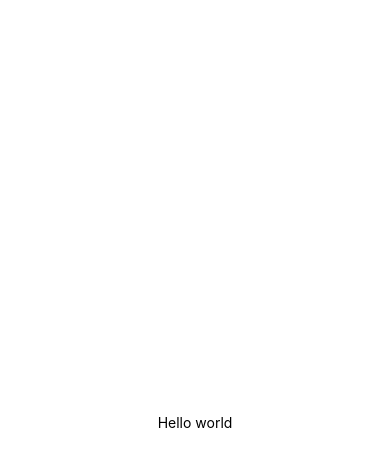
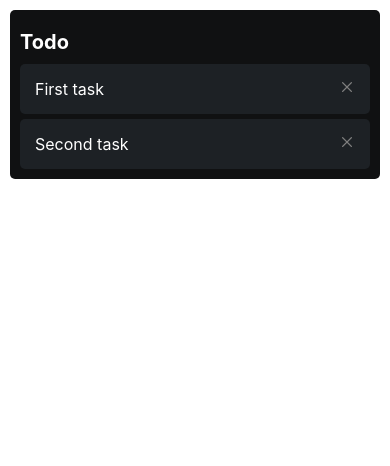
Before and after one commit to notJust-dev/TrelloClone, a React Native app: screen / in a window 390 px wide. Shown: the top 466 px of the page. Built offline with nearby package versions, Linux system fonts and the light colour scheme.

Commit message:
Task List

```diff
--- a/App.tsx
+++ b/App.tsx
@@ -1,13 +1,19 @@
 import { StatusBar } from 'expo-status-bar';
-import { StyleSheet, Text, View } from 'react-native';
+import { StyleSheet, Text, View, SafeAreaView } from 'react-native';
+import TaskListItem from './src/components/TaskListItem';
+import TaskList from './src/components/TaskList';
 
 export default function App() {
   return (
-    <View style={styles.container}>
-      <Text>Hello world</Text>
+    <SafeAreaView style={styles.container}>
+      <View style={{ padding: 10 }}>
+        <TaskList />
+
+
+      </View>
 
       <StatusBar style="auto" />
-    </View>
+    </SafeAreaView>
   );
 }
 
@@ -15,7 +21,5 @@
   container: {
     flex: 1,
     backgroundColor: '#fff',
-    alignItems: 'center',
-    justifyContent: 'center',
   },
 });
--- /dev/null
+++ b/src/components/TaskList.tsx
@@ -0,0 +1,34 @@
+import { View, Text, FlatList } from 'react-native';
+import TaskListItem from './TaskListItem';
+import { useState } from 'react';
+
+export default function TaskList() {
+  const [tasks, setTasks] = useState([
+    { description: 'First task' },
+    { description: 'Second task' },
+  ]);
+
+  return (
+    <View style={{ backgroundColor: '#101112', padding: 10, borderRadius: 5 }}>
+      <Text
+        style={{
+          color: 'white',
+          fontWeight: 'bold',
+          fontSize: 20,
+          marginVertical: 10,
+        }}
+      >
+        Todo
+      </Text>
+
+      {/* The list of tasks */}
+      <FlatList
+        data={tasks}
+        contentContainerStyle={{ gap: 5 }}
+        renderItem={({ item }) => <TaskListItem task={item} />}
+      />
+
+      {/* New task input */}
+    </View>
+  );
+}
--- /dev/null
+++ b/src/components/TaskListItem.tsx
@@ -0,0 +1,26 @@
+import { View, Text, StyleSheet } from 'react-native';
+import { AntDesign } from '@expo/vector-icons';
+
+export default function TaskListItem({ task }) {
+  return (
+    <View style={styles.container}>
+      <Text style={styles.text}>{task.description}</Text>
+
+      <AntDesign name="close" size={16} color="gray" />
+    </View>
+  );
+}
+
+const styles = StyleSheet.create({
+  container: {
+    backgroundColor: '#1D2125',
+    padding: 15,
+    borderRadius: 5,
+    flexDirection: 'row',
+    justifyContent: 'space-between',
+  },
+  text: {
+    color: 'white',
+    fontSize: 16,
+  },
+});
```
